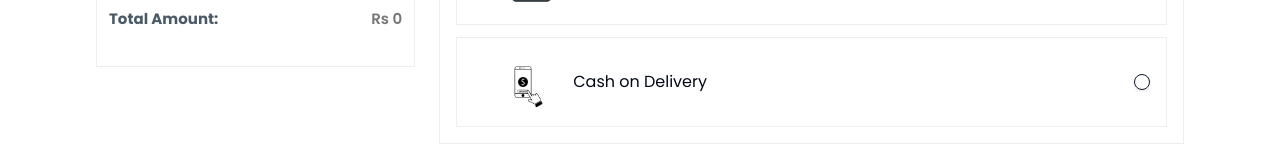
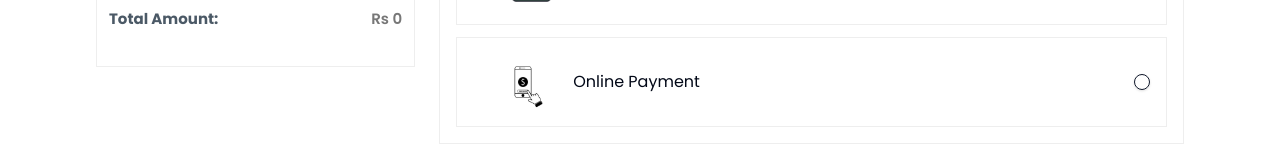
Before and after one commit to shoyeb001/ecommerce, a React (Vite) app in the folder ecommercefrontend/: page /checkout in a window 1280 px wide. Shown: the part 402-562 px from the top of the page. Built offline with nearby package versions, Linux system fonts and the light colour scheme; what @react-pdf/renderer would draw is missing.

Commit message:
online payment added

```diff
--- a/ecommercefrontend/src/pages/checkout/components/OrderSection.jsx
+++ b/ecommercefrontend/src/pages/checkout/components/OrderSection.jsx
@@ -207,7 +207,7 @@ const OrderSection = ()=>{
                                                     className="w-full flex justify-between h-[90px]  border-[1px] border-solid border-[#eee]">
                                                     <div className="p-4 flex items-center">
                                                         <img src={ONLINE} className="w-[100px] h-full object-contain"/>
-                                                        <span>Cash on Delivery</span>
+                                                        <span>Online Payment</span>
                                                     </div>
                                                     <div className="flex items-center p-4">
                                                         <FormControl>
```
